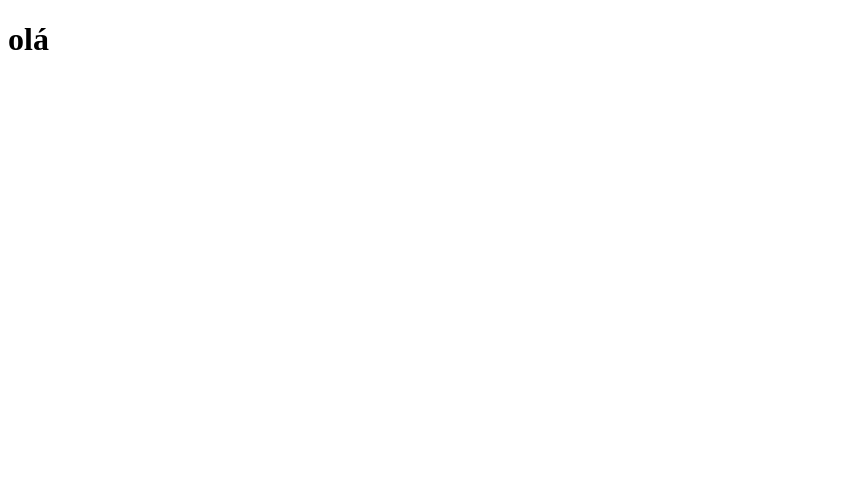
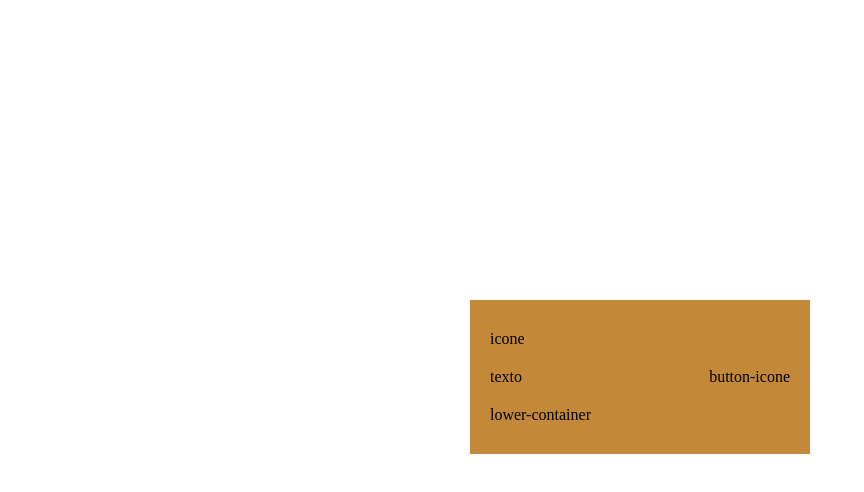
Before and after one commit to DMMDiogo/html-edit, a website: page index.html in a window 1280 px wide. Shown: the whole page, without its empty margins (0-864 px from the left). Drawn offline with Linux system fonts and the light colour scheme.

Commit message:
Added index.html

```diff
--- a/index.html
+++ b/index.html
@@ -6,6 +6,35 @@
     <title>Document</title>
 </head>
 <body>
-    <h1>olá</h1>
+  <div style="display: flex; flex-direction: column; justify-content: space-between; min-width: 300px; max-width: 450px; max-height: 200px; min-height: 100px; background-color: rgb(196, 136, 57); padding: 20px" class="card">
+    <div style="background-color: rgb(196, 136, 57); padding-top: 10px; padding-bottom: 10px; " class="icone-container">
+        <div class="icone">
+icone
+        </div>
+    </div>
+
+        <div style="display:flex; justify-content:space-between; padding-top: 10px; padding-bottom: 10px;" class="middle-container">
+            <div class="text-content">
+texto
+            </div>
+            <div class="button-icone">
+button-icone
+            </div>
+        </div>
+
+        <div style="padding-top: 10px; padding-bottom: 10px;" class="lower-container">
+lower-container
+        </div>
+
+    </div>
+  </div>
 </body>
+
+<style>
+    body {
+        margin-top: 300px;
+        display: flex;
+        justify-content: center;
+    }
+</style>
 </html>
```
Also changed, not shown: 1 other file.
